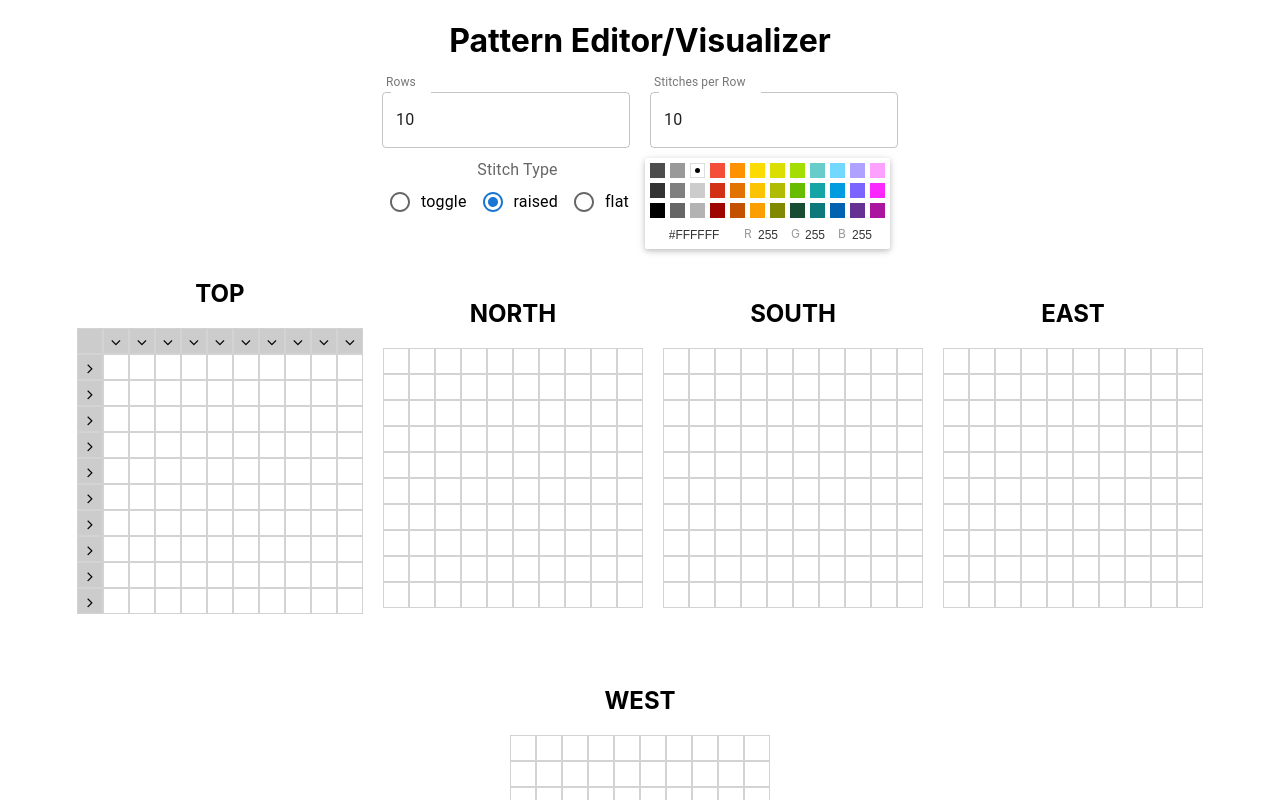
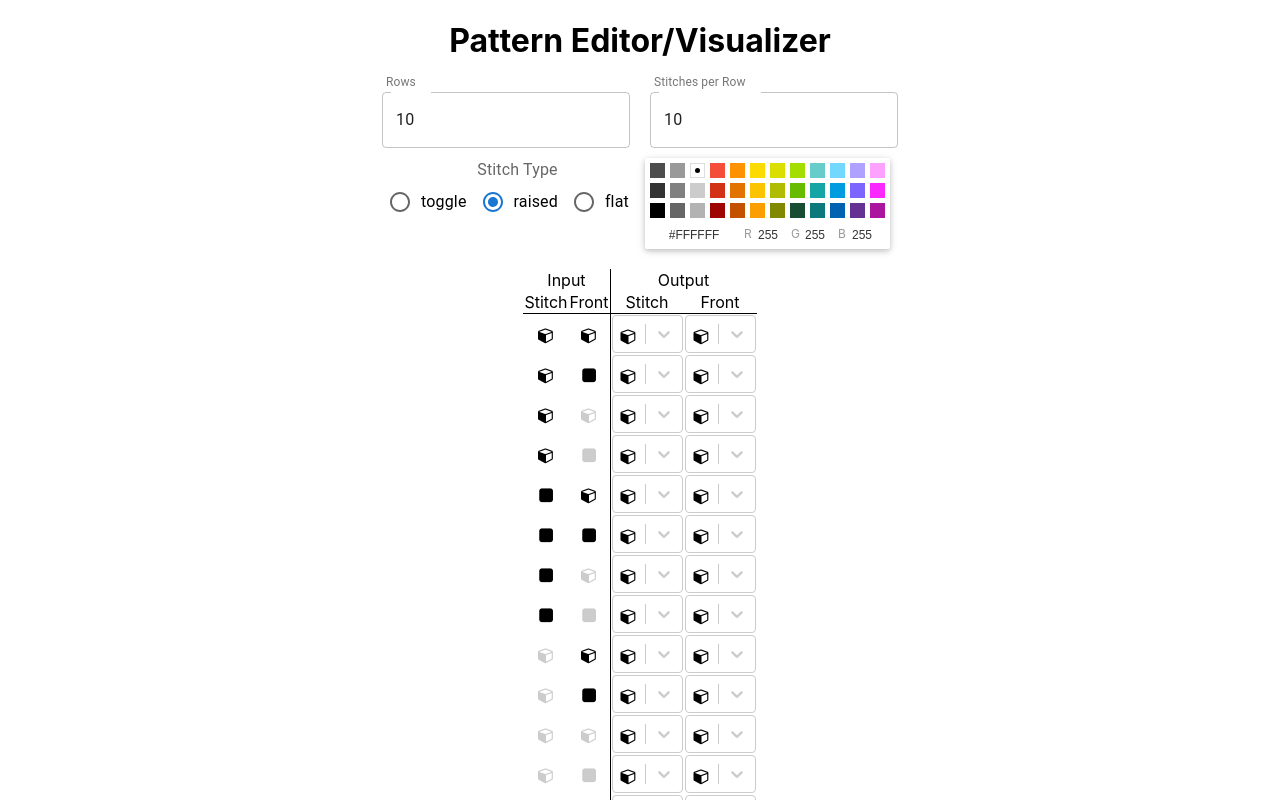
Before and after one commit to amyjzhu/shadow-playground, a React (Create React App) app in the folder pattern-editor/: page / in a window 1280 px wide. Shown: the top 800 px of the page. Built offline with nearby package versions, Linux system fonts and the light colour scheme.

Commit message:
heuristic table (no state yet)

```diff
--- a/pattern-editor/package.json
+++ b/pattern-editor/package.json
@@ -16,6 +16,7 @@
     "react-dom": "^17.0.2",
     "react-hotkeys-hook": "^3.4.4",
     "react-scripts": "5.0.0",
+    "react-select": "^5.2.2",
     "three": "^0.123.0",
     "three-orbitcontrols": "^2.110.3",
     "web-vitals": "^2.1.4"
--- a/pattern-editor/public/index.html
+++ b/pattern-editor/public/index.html
@@ -4,7 +4,7 @@
     <meta charset="utf-8" />
     <link rel="icon" href="%PUBLIC_URL%/favicon.ico" />
     <link
-      href="//netdna.bootstrapcdn.com/font-awesome/4.0.3/css/font-awesome.css"
+      href="//netdna.bootstrapcdn.com/font-awesome/4.6.1/css/font-awesome.css"
       rel="stylesheet"
     />
     <meta name="viewport" content="width=device-width, initial-scale=1" />
--- a/pattern-editor/src/App.jsx
+++ b/pattern-editor/src/App.jsx
@@ -3,6 +3,7 @@
 import { useHotkeys } from "react-hotkeys-hook";
 
 import "./styles/App.scss";
+import HeuristicEditor from "./HeuristicEditor";
 import OptionEditor from "./OptionEditor";
 import StitchGrid from "./StitchGrid";
 import {
@@ -194,6 +195,7 @@
         setStitchType={setStitchType}
         handleResize={handleResize}
       />
+      <HeuristicEditor />
       <StitchGrid
         label="TOP"
         pattern={getPattern()}
--- /dev/null
+++ b/pattern-editor/src/HeuristicEditor.jsx
@@ -0,0 +1,87 @@
+import React from "react";
+import Select, { components } from "react-select";
+
+import { BLACK, RAISED, STITCH_CASES } from "./constants";
+
+// Customize react-select components to display icons in the dropdown
+const { Option, ValueContainer } = components;
+const IconOption = (props) => (
+  <Option {...props}>{getIconForStitch(props.data)}</Option>
+);
+const IconValueContainer = (props) => {
+  const stitch = props.getValue()[0];
+  return <ValueContainer {...props}>{getIconForStitch(stitch)}</ValueContainer>;
+};
+
+function getIconForStitch(stitch) {
+  return (
+    <i
+      style={{ paddingTop: 5, color: stitch.colour }}
+      className={`fa fa-${stitch.type === RAISED ? "cube" : "square"}`}
+    />
+  );
+}
+
+export default function HeuristicEditor() {
+  // Stitch can be black/white and raised/flat
+  // Front Stitch can be black/white and raised/flat
+  // 16 total cases
+  const cases = [];
+  STITCH_CASES.forEach((stitch) =>
+    STITCH_CASES.forEach((frontStitch) => cases.push({ stitch, frontStitch }))
+  );
+
+  const options = STITCH_CASES.map((stitch) => ({
+    value: `${stitch.type}${stitch.colour}`,
+    label: `${stitch.type}${stitch.colour}`,
+    colour: stitch.colour,
+    type: stitch.type,
+  }));
+
+  return (
+    <div>
+      <table style={{ margin: "auto", marginTop: 20 }}>
+        <tbody>
+          <tr>
+            <td className="border" colSpan="2">
+              Input
+            </td>
+            <td colSpan="2">Output</td>
+          </tr>
+          <tr style={{ borderBottom: "1px solid black" }}>
+            <td>Stitch</td>
+            <td className="border">Front</td>
+            <td>Stitch</td>
+            <td>Front</td>
+          </tr>
+          {cases.map((c, i) => (
+            <tr key={i}>
+              <td>{getIconForStitch(c.stitch)}</td>
+              <td className="border">{getIconForStitch(c.frontStitch)}</td>
+              <td>
+                <Select
+                  options={options}
+                  defaultValue={options[0]}
+                  components={{
+                    Option: IconOption,
+                    ValueContainer: IconValueContainer,
+                  }}
+                />
+              </td>
+              <td>
+                <Select
+                  options={options}
+                  defaultValue={options[0]}
+                  components={{
+                    Option: IconOption,
+                    ValueContainer: IconValueContainer,
+                  }}
+                />
+              </td>
+            </tr>
+          ))}
+        </tbody>
+      </table>
+    </div>
+  );
+}
--- a/pattern-editor/src/constants.js
+++ b/pattern-editor/src/constants.js
@@ -7,6 +7,7 @@
 
 export const WHITE = "#fff";
 export const GRAY = "#ccc";
+export const BLACK = "#000";
 
 export const DIRECTION = {
   TOP: "TOP",
@@ -17,3 +18,10 @@
 };
 
 export const DEFAULT_STITCH = { colour: WHITE, type: FLAT };
+
+export const STITCH_CASES = [
+  { colour: BLACK, type: RAISED },
+  { colour: BLACK, type: FLAT },
+  { colour: GRAY, type: RAISED },
+  { colour: GRAY, type: FLAT },
+];
--- a/pattern-editor/src/styles/App.scss
+++ b/pattern-editor/src/styles/App.scss
@@ -3,6 +3,15 @@
 $grey: #30475e;
 $white: #e8e8e8;
 $red: #f05454;
+
+.border {
+  border: solid;
+  border-width: 0 1px 0 0;
+}
+
+table {
+  border-collapse: collapse;
+}
 
 body,
 html {
```
Also changed, not shown: 1 other file (tests, documents, lock files or other folders).
